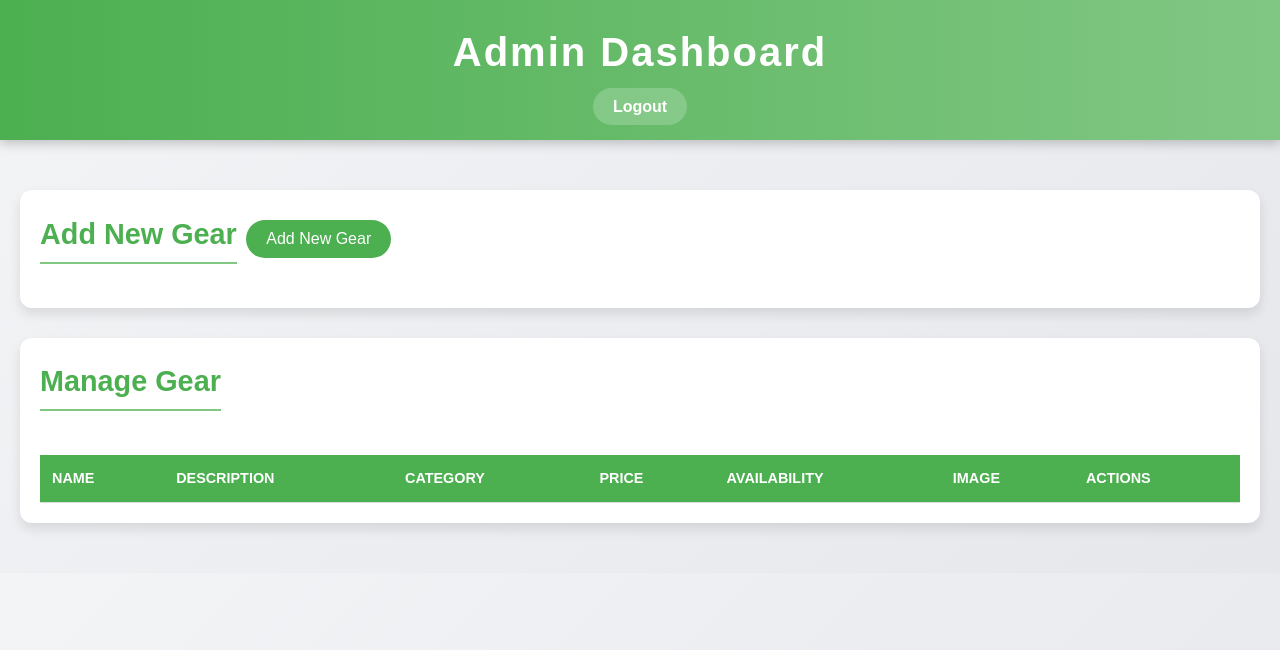
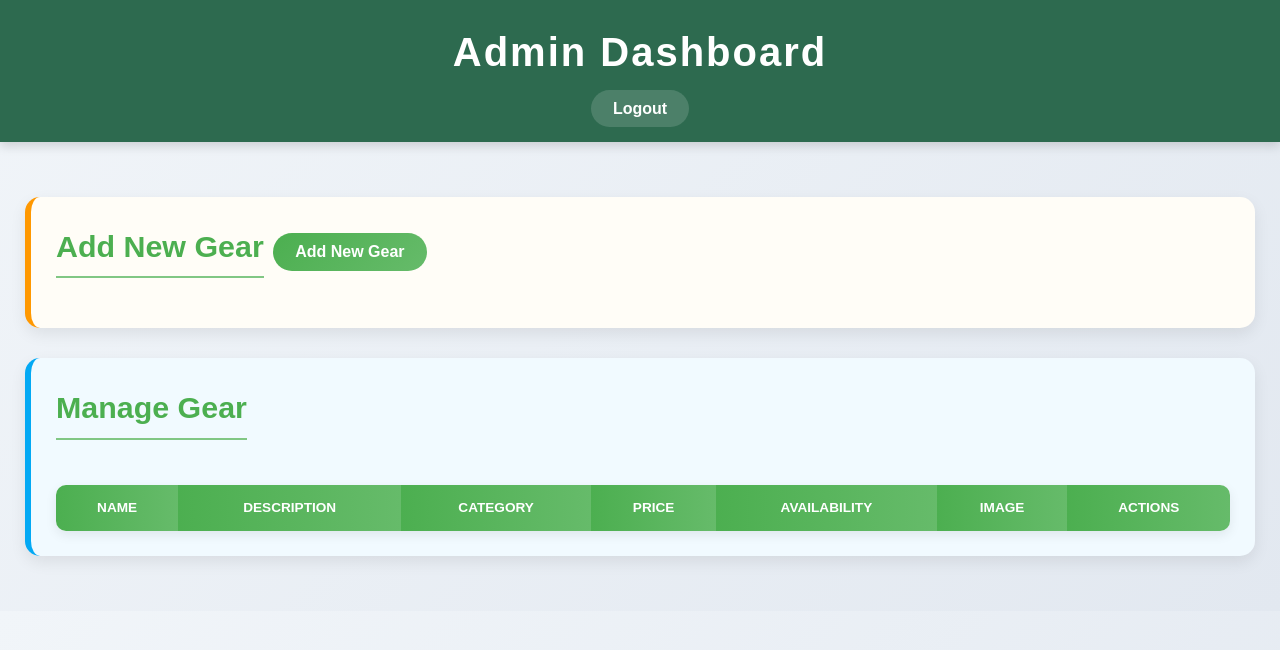
Before and after one commit to AbhiDa978/OutdoorGearHub, a PHP site: page /admin_dashboard.php in a window 1280 px wide. Shown: the top 650 px of the page. Run offline with PHP 8.4, Linux system fonts and the light colour scheme; the visitor is signed in with stand-in values (Sample User, id 1); data that the repository does not hold is empty.

Commit message:
updated css

```diff
--- a/backend/admin_dashboard.php
+++ b/backend/admin_dashboard.php
@@ -130,233 +130,7 @@ $gear_items = $stmt->fetchAll(PDO::FETCH_ASSOC);
     <meta charset="UTF-8">
     <meta name="viewport" content="width=device-width, initial-scale=1.0">
     <title>Admin Dashboard - Outdoor Gear Hub</title>
-<style>
-/* General Styles */
-body {
-    font-family: 'Poppins', sans-serif;
-    background: linear-gradient(135deg, #f3f4f6, #e5e7eb);
-    margin: 0;
-    padding: 0;
-    color: #333;
-    line-height: 1.6;
-    overflow-x: hidden;
-}
-
-/* Header */
-header {
-    background: linear-gradient(to right, #4CAF50, #81c784);
-    color: white;
-    padding: 20px;
-    text-align: center;
-    box-shadow: 0 4px 10px rgba(0, 0, 0, 0.2);
-    position: sticky;
-    top: 0;
-    z-index: 10;
-}
-
-header h1 {
-    margin: 0;
-    font-size: 2.5rem;
-    letter-spacing: 2px;
-}
-
-header nav ul {
-    list-style: none;
-    margin: 10px 0 0;
-    padding: 0;
-    display: flex;
-    justify-content: center;
-    gap: 20px;
-}
-
-header nav ul li a {
-    color: white;
-    text-decoration: none;
-    font-weight: bold;
-    padding: 10px 20px;
-    border-radius: 30px;
-    background: rgba(255, 255, 255, 0.2);
-    transition: background 0.3s, transform 0.2s;
-}
-
-header nav ul li a:hover {
-    background: rgba(255, 255, 255, 0.4);
-    transform: scale(1.1);
-}
-
-/* Main Section */
-main {
-    padding: 20px;
-}
-
-main section {
-    margin: 30px auto;
-    background: white;
-    padding: 20px;
-    border-radius: 12px;
-    box-shadow: 0 6px 12px rgba(0, 0, 0, 0.1);
-    transition: transform 0.2s;
-}
-
-main section:hover {
-    transform: translateY(-5px);
-}
-
-main section h2 {
-    margin-top: 0;
-    color: #4CAF50;
-    text-align: center;
-    font-size: 1.8rem;
-    border-bottom: 2px solid #81c784;
-    display: inline-block;
-    padding-bottom: 5px;
-}
-
-/* Table */
-table {
-    width: 100%;
-    border-collapse: collapse;
-    margin-top: 20px;
-}
-
-table th,
-table td {
-    text-align: left;
-    padding: 12px;
-    border-bottom: 1px solid #ddd;
-}
-
-table th {
-    background: #4CAF50;
-    color: white;
-    text-transform: uppercase;
-    font-size: 0.9rem;
-}
-
-table tr:nth-child(even) {
-    background: #f9f9f9;
-}
-
-table tr:hover {
-    background: #f1f1f1;
-}
-
-table img {
-    border-radius: 8px;
-    box-shadow: 0 2px 4px rgba(0, 0, 0, 0.2);
-}
-
-/* Buttons */
-button,
-a.button {
-    display: inline-block;
-    padding: 10px 20px;
-    margin: 10px 5px 0;
-    font-size: 1rem;
-    color: white;
-    background: #4CAF50;
-    border: none;
-    border-radius: 30px;
-    cursor: pointer;
-    transition: background 0.3s, transform 0.2s;
-    text-decoration: none;
-    text-align: center;
-}
-
-button:hover,
-a.button:hover {
-    background: #45a049;
-    transform: scale(1.05);
-}
-
-/* Modal */
-.modal {
-    display: none;
-    position: fixed;
-    z-index: 1000;
-    left: 0;
-    top: 0;
-    width: 100%;
-    height: 100%;
-    background: rgba(0, 0, 0, 0.6);
-    animation: fadeIn 0.3s ease;
-}
-
-.modal-content {
-    background: #ffffff;
-    margin: 5% auto;
-    padding: 20px 30px;
-    border-radius: 15px;
-    width: 80%;
-    max-width: 600px;
-    box-shadow: 0 8px 16px rgba(0, 0, 0, 0.3);
-    animation: slideDown 0.4s ease;
-}
-
-.modal-close {
-    background: #e74c3c;
-    color: white;
-    border: none;
-    border-radius: 30px;
-    padding: 5px 15px;
-    cursor: pointer;
-    font-size: 1rem;
-    float: right;
-    transition: background 0.3s ease;
-}
-
-.modal-close:hover {
-    background: #c0392b;
-}
-
-label {
-    font-weight: bold;
-    color: #555;
-    margin-top: 10px;
-}
-
-input[type="text"],
-input[type="number"],
-textarea,
-input[type="file"] {
-    width: 100%;
-    padding: 10px;
-    margin: 10px 0 20px;
-    border: 1px solid #ccc;
-    border-radius: 8px;
-    box-shadow: inset 0 2px 4px rgba(0, 0, 0, 0.1);
-    font-size: 1rem;
-    transition: border 0.3s ease;
-}
-
-input:focus,
-textarea:focus {
-    border-color: #4CAF50;
-    outline: none;
-}
-
-/* Animations */
-@keyframes fadeIn {
-    from {
-        opacity: 0;
-    }
-    to {
-        opacity: 1;
-    }
-}
-
-@keyframes slideDown {
-    from {
-        transform: translateY(-20%);
-        opacity: 0;
-    }
-    to {
-        transform: translateY(0);
-        opacity: 1;
-    }
-}
-</style>
-
+    <link rel="stylesheet" href="admin_styles.css">
 </head>
 <body>
 <header>
--- /dev/null
+++ b/backend/admin_styles.css
@@ -0,0 +1,254 @@
+/* General Styles */
+body {
+    font-family: 'Poppins', sans-serif;
+    background: linear-gradient(135deg, #f1f5f9, #e2e8f0);
+    margin: 0;
+    padding: 0;
+    color: #333;
+    line-height: 1.6;
+    overflow-x: hidden;
+}
+
+/* Header */
+header {
+    background: #2D6A4F;
+    color: white;
+    padding: 20px;
+    text-align: center;
+    box-shadow: 0 4px 10px rgba(0, 0, 0, 0.15);
+    position: sticky;
+    top: 0;
+    z-index: 10;
+}
+
+header h1 {
+    margin: 0;
+    font-size: 2.5rem;
+    letter-spacing: 2px;
+    font-weight: 700;
+}
+
+header nav ul {
+    list-style: none;
+    margin: 12px 0 0;
+    padding: 0;
+    display: flex;
+    justify-content: center;
+    gap: 20px;
+}
+
+header nav ul li a {
+    color: white;
+    text-decoration: none;
+    font-weight: bold;
+    padding: 10px 22px;
+    border-radius: 30px;
+    background: rgba(255, 255, 255, 0.15);
+    transition: background 0.3s, transform 0.2s;
+}
+
+header nav ul li a:hover {
+    background: rgba(255, 255, 255, 0.3);
+    transform: scale(1.1);
+}
+
+/* Main Section */
+main {
+    padding: 25px;
+}
+
+main section {
+    margin: 30px auto;
+    background: white;
+    padding: 25px;
+    border-radius: 15px;
+    box-shadow: 0 6px 16px rgba(0, 0, 0, 0.08);
+    transition: transform 0.3s ease, box-shadow 0.3s ease;
+    border-left: 6px solid #4CAF50;
+}
+
+main section:nth-child(odd) {
+    border-left-color: #FF9800;
+    background: #fffdf7;
+}
+
+main section:nth-child(even) {
+    border-left-color: #03A9F4;
+    background: #f1faff;
+}
+
+main section:hover {
+    transform: translateY(-6px);
+    box-shadow: 0 10px 25px rgba(0, 0, 0, 0.12);
+}
+
+main section h2 {
+    margin-top: 0;
+    color: #4CAF50;
+    text-align: center;
+    font-size: 1.9rem;
+    border-bottom: 2px solid #81c784;
+    display: inline-block;
+    padding-bottom: 6px;
+}
+
+/* Table Styles */
+table {
+    width: 100%;
+    border-collapse: collapse;
+    margin-top: 20px;
+    font-size: 0.95rem;
+    background-color: #ffffff;
+    border-radius: 10px;
+    overflow: hidden;
+    box-shadow: 0 4px 12px rgba(0, 0, 0, 0.08);
+}
+
+table th {
+    background: linear-gradient(to right, #4CAF50, #66bb6a);
+    color: white;
+    padding: 12px;
+    text-transform: uppercase;
+    font-size: 0.85rem;
+    font-weight: bold;
+}
+
+table td {
+    padding: 12px;
+    border-bottom: 1px solid #e0e0e0;
+}
+
+table tr:nth-child(even) {
+    background-color: #f9f9f9;
+}
+
+table tr:hover {
+    background-color: #f1f1f1;
+    transition: 0.2s;
+}
+
+table img {
+    border-radius: 8px;
+    box-shadow: 0 2px 4px rgba(0, 0, 0, 0.2);
+}
+
+/* Buttons */
+button,
+a.button {
+    display: inline-block;
+    padding: 10px 22px;
+    margin: 10px 5px 0;
+    font-size: 1rem;
+    font-weight: bold;
+    color: white;
+    background: linear-gradient(135deg, #4CAF50, #66bb6a);
+    border: none;
+    border-radius: 25px;
+    cursor: pointer;
+    transition: background 0.3s ease, transform 0.2s ease;
+    text-decoration: none;
+    text-align: center;
+}
+
+button.secondary {
+    background: linear-gradient(135deg, #03A9F4, #4fc3f7);
+}
+
+button.danger {
+    background: linear-gradient(135deg, #e74c3c, #ff6f61);
+}
+
+button:hover,
+a.button:hover {
+    background: linear-gradient(135deg, #45a049, #5caf6d);
+    transform: scale(1.05);
+}
+
+/* Modal Styles */
+.modal {
+    display: none;
+    position: fixed;
+    z-index: 1000;
+    left: 0;
+    top: 0;
+    width: 100%;
+    height: 100%;
+    background: rgba(0, 0, 0, 0.5);
+    animation: fadeIn 0.3s ease;
+}
+
+.modal-content {
+    background: white;
+    margin: 5% auto;
+    padding: 30px;
+    border-radius: 18px;
+    width: 80%;
+    max-width: 550px;
+    box-shadow: 0 8px 20px rgba(0, 0, 0, 0.2);
+    animation: slideDown 0.4s ease;
+    border-left: 6px solid #4CAF50;
+}
+
+.modal-close {
+    background: #e74c3c;
+    color: white;
+    font-weight: bold;
+    border: none;
+    border-radius: 20px;
+    padding: 6px 16px;
+    cursor: pointer;
+    float: right;
+    font-size: 0.9rem;
+    transition: background 0.3s ease;
+}
+
+.modal-close:hover {
+    background: #c0392b;
+}
+
+/* Form Styles */
+label {
+    font-weight: bold;
+    color: #444;
+    margin-top: 12px;
+}
+
+input[type="text"],
+input[type="number"],
+textarea,
+input[type="file"] {
+    width: 100%;
+    padding: 12px;
+    margin: 10px 0 20px;
+    border: 1px solid #ccc;
+    border-radius: 8px;
+    font-size: 1rem;
+    transition: border-color 0.3s ease;
+}
+
+input:focus,
+textarea:focus {
+    border-color: #4CAF50;
+    outline: none;
+}
+
+/* Animations */
+@keyframes fadeIn {
+    from {
+        opacity: 0;
+    }
+    to {
+        opacity: 1;
+    }
+}
+
+@keyframes slideDown {
+    from {
+        transform: translateY(-20%);
+        opacity: 0;
+    }
+    to {
+        transform: translateY(0);
+        opacity: 1;
+    }
+}
```
